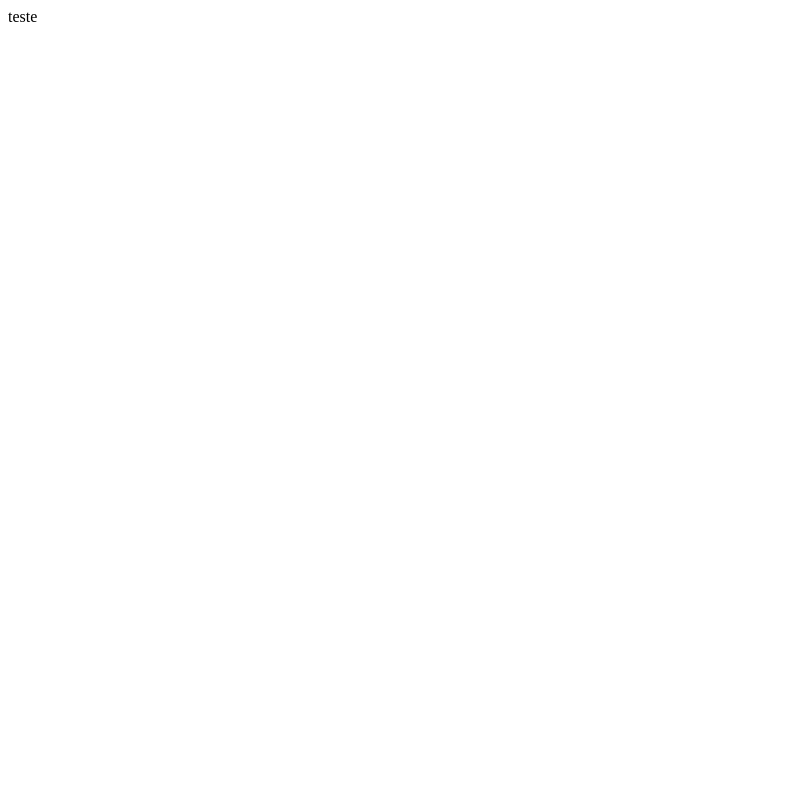
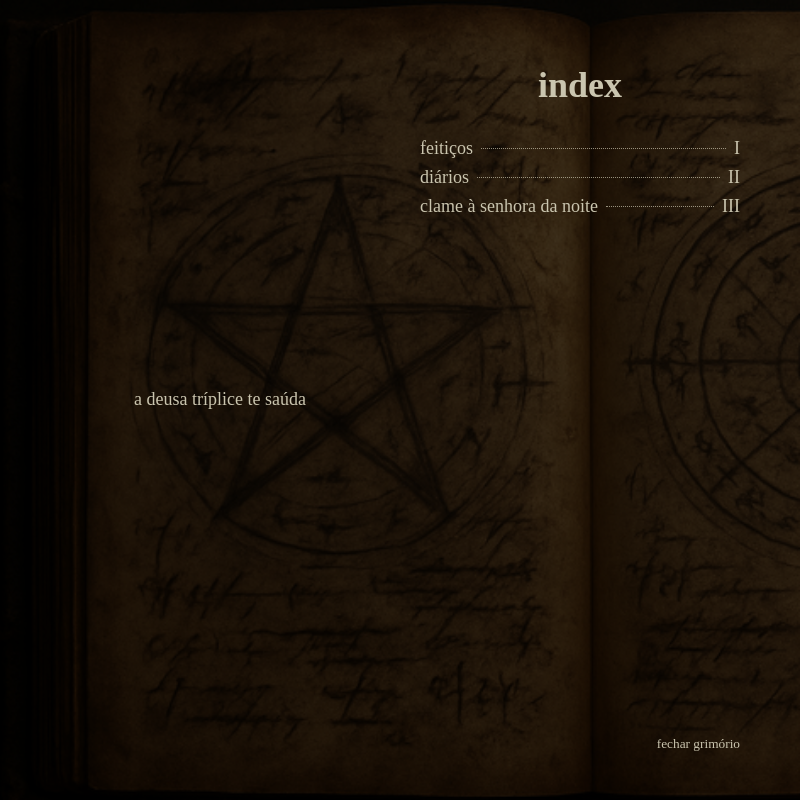
Before and after one commit to lfjade/codex-arcana-2, an Electron app: page src/renderer/pages/home/home.html in a window 800 px wide. Drawn offline with Linux system fonts and the light colour scheme; a web font is replaced by a local one.

Commit message:
css fixed with base file

```diff
--- a/src/main/main.js
+++ b/src/main/main.js
@@ -1,7 +1,6 @@
 const { app, BrowserWindow, ipcMain } = require('electron')
 const path = require('path')
 require('../backend/server.js')
-
 
 require('dotenv').config()
 
--- /dev/null
+++ b/src/renderer/pages/base.css
@@ -0,0 +1,120 @@
+@font-face {
+  font-family: 'Kingthings Petrock';
+  src: url('../../assets/fonts/KingthingsPetrock.woff2') format('woff2');
+}
+
+@font-face {
+  font-family: 'Kingthings Petrock Light';
+  src: url('../../assets/fonts/KingthingsPetrockLight.woff2') format('woff2');
+  font-weight: 300;
+}
+
+* {
+  margin: 0;
+  padding: 0;
+  box-sizing: border-box;
+  font-family: 'Kingthings Petrock Light', serif;
+  color: rgb(202, 197, 175);
+}
+
+body {
+  height: 100vh;
+  display: grid;
+  place-items: center;
+
+  background-image: url(../assets/img/ChatGPT\ Image\ 18\ de\ mai.\ de\ 2025\,\ 07_15_01.png);
+  background-size: cover;
+  background-repeat: no-repeat;
+  font-size: large;
+  position: relative;
+}
+
+body::before {
+  content: "";
+  position: absolute;
+  inset: 0;
+  background-color: rgba(0, 0, 0, 0.7);
+  z-index: 0;
+}
+
+body > * {
+  position: relative;
+  z-index: 1;
+}
+
+#hero-grimorio {
+  width: 85vw;
+  height: 100vh;
+  display: grid;
+  grid-template-columns: 1fr 1fr;
+  gap: 40px;
+}
+
+
+.pagina {
+  display: grid;
+  height: 100%;
+  grid-template-rows: repeat(7, 1fr);
+}
+
+#um {
+  place-items: center;
+}
+
+#frase-welcome {
+  text-align: center;
+  grid-row: 4;
+}
+
+.pagina:not(#um) {
+  grid-template-rows: auto auto 1fr auto;
+  padding-top: 4rem;
+  padding-bottom: 3rem;
+}
+
+.pagina h1 {
+  text-align: center;
+  justify-self: center;
+  margin-bottom: 2rem;
+  grid-row: 2
+}
+
+ul {
+  list-style: none;
+  display: flex;
+  flex-direction: column;
+  gap: 0.5rem;
+  grid-row: 3
+}
+
+
+ul li a {
+  display: flex;
+  align-items: center;
+  text-decoration: none;
+}
+
+.capitulo {
+  display: flex;
+  align-items: center;
+  flex: 1;
+}
+
+.capitulo::after {
+  content: "";
+  flex: 1;
+  border-bottom: 1px dotted rgba(202, 197, 175, 0.7);
+  margin: 0 0.5rem;
+}
+
+button {
+  border: none;
+  background: none;
+  cursor: pointer;
+  font-family: 'Kingthings Petrock', serif;
+}
+
+#fechar {
+  justify-self: end;
+  grid-row: 6
+}
--- /dev/null
+++ b/src/renderer/pages/home/home.css
@@ -0,0 +1,9 @@
+@import "../base.css";
+#um {
+  place-items: center;
+}
+
+#frase-welcome {
+  text-align: center;
+  grid-row: 4;
+}
--- a/src/renderer/pages/home/home.html
+++ b/src/renderer/pages/home/home.html
@@ -1,11 +1,34 @@
 <!DOCTYPE html>
-<html lang="en">
+<html lang="pt-BR">
 <head>
     <meta charset="UTF-8">
     <meta name="viewport" content="width=device-width, initial-scale=1.0">
-    <title>Document</title>
+    <meta http-equiv="Content-Security-Policy" content="
+    default-src 'self';
+    style-src 'self' 'unsafe-inline' https://fonts.googleapis.com;
+    font-src 'self' https://fonts.gstatic.com;
+    script-src 'self';
+    connect-src 'self' http://localhost:3000;
+    ">
+    <title></title>
+    <link rel = "stylesheet" href = "home.css">
 </head>
 <body>
-    teste
+    <div id="hero-grimorio">
+    <div class="pagina" id="um">
+        <p id = "frase-welcome">a deusa tríplice te saúda</p>
+    </div>
+    <div class="pagina">
+        <h1>index</h1>
+        <ul>
+        <li><a href = "#" id = "link-feiticos"><span class = "capitulo">feitiços</span><span class = "numero">I</span></a></li>
+        <li><a href = "#" id = "link-diarios"><span class = "capitulo">diários</span><span class = "numero">II</span></a></li>
+        <li><a href = "#" id = "link-clame"><span class = "capitulo">clame à senhora da noite</span><span class = "numero">III</span></a></li>
+        </ul>
+        <button id = "fechar">fechar grimório</button>
+    </div>
+    </div>
+    <script type = "module" src = "../../index.js"></script>
+
 </body>
 </html>
```
Also changed, not shown: src/renderer/pages/login/login.html (+1 -1 lines), src/renderer/pages/login/login.css (line endings or trailing spaces).
